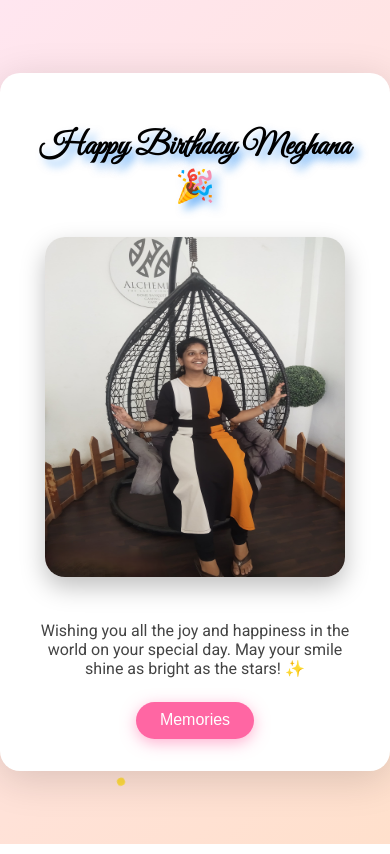
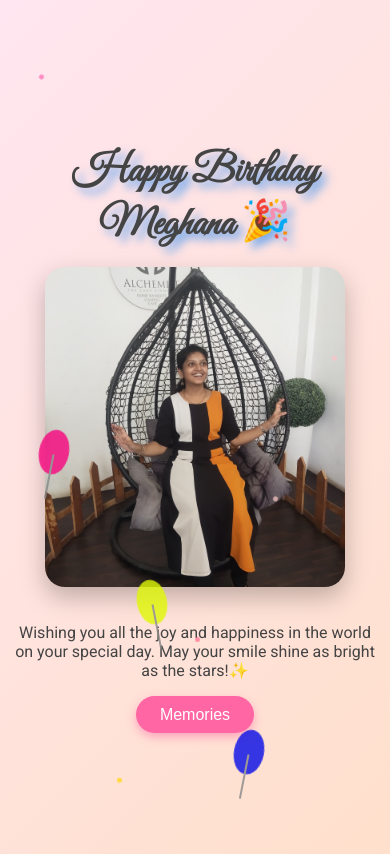
Before and after one commit to Balaji796/Meghana, a Django app: page / in a window 390 px wide. Run offline with Django 4.2, Linux system fonts and the light colour scheme.

Commit message:
Update home.html

```diff
--- a/meghana/templates/home.html
+++ b/meghana/templates/home.html
@@ -8,65 +8,60 @@
   <style>
     body {
       margin: 0;
-      padding: 0;
+      padding: 0.3rem 0.3rem;
       font-family: 'Roboto', sans-serif;
       background: linear-gradient(135deg, #ffe6f0, #ffe0cc);
       display: flex;
+      flex-direction: column;
       justify-content: center;
       align-items: center;
       min-height: 100vh;
       overflow: hidden;
       position: relative;
-    }
-
-    .container {
       text-align: center;
-      background: white;
-      padding: 2rem;
-      border-radius: 20px;
-      box-shadow: 0 8px 40px rgba(0, 0, 0, 0.15);
-      max-width: 500px;
-      width: 90%;
-      position: relative;
-      z-index: 2;
-      animation: fadeInUp 1.5s ease;
+      color: #444;
     }
 
     h1 {
       font-family: 'Great Vibes', cursive;
-      font-size: 2.5em;
-
+      font-size: 1.5rem;
+      margin-bottom: 0.05rem;
       text-shadow: 6px 6px 8px rgba(6, 124, 243, 0.5);
-      margin-bottom: 0.7rem;
+      z-index: 1.5;
     }
 
     .profile-img {
       width: 100%;
       max-width: 300px;
-      height: 340px;
+      height: 320px;
       border-radius: 20px;
       margin: 1rem auto;
       box-shadow: 0 10px 25px rgba(0, 0, 0, 0.25);
       animation: popIn 1.2s ease;
+      object-fit: cover;
+      z-index: 2;
     }
 
     .message {
-      font-size: 1.1em;
-      color: #444;
-      margin: 1.5rem 0;
+      font-size: 1rem;
+      margin: 1rem 0;
       animation: fadeIn 2s ease;
+      z-index: 2;
+      max-width: 500px;
+      padding: 0 0.5rem;
     }
 
     .memories-btn {
-      padding: 0.8rem 2rem;
+      padding: 0.5rem 1.5rem;
       background-color: #ff66a3;
       color: white;
-      font-size: 1em;
+      font-size: 1rem;
       border: none;
-      border-radius: 25px;
+      border-radius: 20px;
       cursor: pointer;
       transition: all 0.3s ease;
-      box-shadow: 0 4px 15px rgba(255, 102, 163, 0.5);
+      box-shadow: 0 4px 10px rgba(255, 102, 163, 0.5);
+      z-index: 2;
     }
 
     .memories-btn:hover {
@@ -77,8 +72,9 @@
 
     /* Balloons */
     .balloons {
-      position: absolute;
+      position: fixed;
       top: 0;
+      left: 0;
       width: 100%;
       height: 100%;
       overflow: hidden;
@@ -135,7 +131,7 @@
 
     /* Confetti */
     .confetti {
-      position: absolute;
+      position: fixed;
       width: 8px;
       height: 8px;
       background-color: pink;
@@ -143,6 +139,7 @@
       border-radius: 50%;
       opacity: 0.7;
       animation: confettiFall 6s linear infinite;
+      z-index: 1;
     }
 
     .confetti:nth-child(4) { left: 10%; animation-delay: 0s; background: #ff69b4; }
@@ -172,10 +169,43 @@
       100% { transform: scale(1); opacity: 1; }
     }
 
+    /* Responsive tweaks */
     @media (max-width: 600px) {
-      h1 { font-size: 2em; }
-      .message { font-size: 1em; }
-      .memories-btn { padding: 0.6rem 1.5rem; }
+      h1 {
+        font-size: 2.5em;
+      }
+      .message {
+        font-size: 1em;
+      }
+      .memories-btn {
+        padding: 0.6rem 1.5rem;
+        font-size: 1em;
+      }
+
+      /* Smaller balloons */
+      .balloon {
+        width: 30px;
+        height: 45px;
+        animation-duration: 8s;
+      }
+
+      .balloon1 { left: 10%; }
+      .balloon2 { left: 35%; }
+      .balloon3 { left: 60%; }
+
+      @keyframes floatUp {
+        0% { transform: translateY(0) rotate(0deg); }
+        25% { transform: translateY(-150px) rotate(15deg); }
+        50% { transform: translateY(-300px) rotate(-15deg); }
+        75% { transform: translateY(-450px) rotate(15deg); }
+        100% { transform: translateY(-600px) rotate(-15deg); }
+      }
+
+      /* Smaller confetti */
+      .confetti {
+        width: 5px;
+        height: 5px;
+      }
     }
   </style>
 </head>
@@ -194,17 +224,15 @@
     <div class="confetti"></div>
   </div>
 
-  <div class="container">
   <form method="post" action="view">
     {% csrf_token %}
     <h1>Happy Birthday Meghana 🎉</h1>
     <img src="{% static '/1000028116.jpg' %}" alt="Meghana" class="profile-img" />
     <p class="message">
       Wishing you all the joy and happiness in the world on your special day.
-        May your smile shine as bright as the stars! ✨
+      May your smile shine as bright as the stars!✨
     </p>
     <button class="memories-btn">Memories</button>
   </form>
-  </div>
 </body>
 </html>
```
Lines whose indentation alone changed are shown as unchanged.
